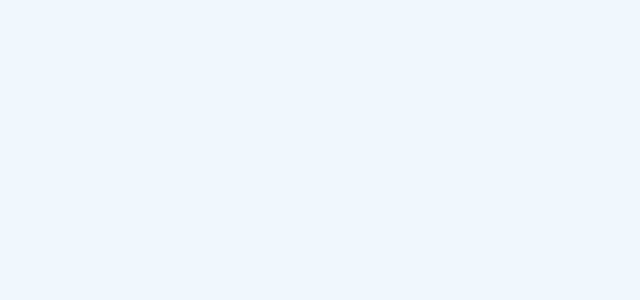
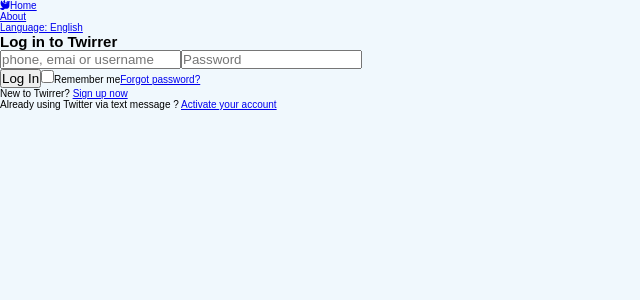
Before and after one commit to levisstrauss/react-twirrer, a React (Create React App) app: page /login in a window 1280 px wide. Before the commit this address had no page. Shown: the top 300 px of the page, without its empty margins (0-640 px from the left). Built offline with nearby package versions, Linux system fonts and the light colour scheme.

Commit message:
Created the structure of login page

```diff
--- a/package.json
+++ b/package.json
@@ -45,5 +45,8 @@
       "last 1 firefox version",
       "last 1 safari version"
     ]
+  },
+  "devDependencies": {
+    "@babel/plugin-proposal-private-property-in-object": "^7.21.11"
   }
 }
--- a/src/App.tsx
+++ b/src/App.tsx
@@ -1,9 +1,6 @@
 import React from 'react';
 import './App.css';
 import RoutesConfig from './routes/routes';
-
-
-// import RoutesConfig from './routes/routes';
 
 const App = () => {
   return (
--- a/src/components/MiddleContent/ MiddleContent.tsx
+++ b/src/components/MiddleContent/ MiddleContent.tsx
@@ -1,4 +1,3 @@
-import React from "react";
 import { FontAwesomeIcon } from "@fortawesome/react-fontawesome";
 import { faDove } from "@fortawesome/free-solid-svg-icons";
 
--- /dev/null
+++ b/src/components/Navigation/Navigation.tsx
@@ -0,0 +1,21 @@
+import { FontAwesomeIcon } from '@fortawesome/react-fontawesome';
+import { faDove } from "@fortawesome/free-solid-svg-icons";
+
+
+import './css/styles.css';
+
+
+const Navigation = () => {
+    return (
+        <ul>
+            <li className='brand'>
+                <a href='#'><FontAwesomeIcon icon={faDove} className="login-icon"/>Home</a>
+            </li>
+            <li><a href='#'>About</a></li>
+            <li><a href='#'>Language: English</a></li>
+     </ul>
+    )
+}
+
+
+export default Navigation;
--- /dev/null
+++ b/src/components/Navigation/index.ts
@@ -0,0 +1 @@
+export { default } from "./Navigation";
--- a/src/pages/Login/Login.tsx
+++ b/src/pages/Login/Login.tsx
@@ -1,32 +1,37 @@
-import { faMagnifyingGlass, faUserGroup, faComment } from "@fortawesome/free-solid-svg-icons";
-import LoginForm from "../../components/LoginForm";
-import MiddleContent from "../../components/MiddleContent";
-import Footer from "../../components/Footer";
-import LeftContentItem from "../../components/LeftContentItem";
 
-import './css/styles.css'
+import LoginForm from '../../components/LoginForm';
+import Navigation from '../../components/Navigation';
+
+import './css/styles.css';
 
 
 const Login = () => {
     return (
-        <section className="main-page">
-            {/* ----------- left side -------- */}
-            <div className="left">
-                <div className="left-content">
-                    <LeftContentItem icon={faMagnifyingGlass} text="Find your interest" />
-                    <LeftContentItem icon={faUserGroup} text="Explore what people are talking about" />
-                    <LeftContentItem icon={faComment} text="Join the people" />
-                </div>
+        <section className='login-page'>
+           <Navigation />
+
+           <div className='login'>
+            <div className='login-content'>
+                <h2>Log in to Twirrer</h2>
+                <form className='login-form'>
+                    <input type='text' placeholder='phone, emai or username' />
+                    <input type='password' placeholder='Password' />
+                    <div>
+                        <button type='button' className='login-form-btn'>Log In</button>
+                        <input type='checkbox' className='login-form-checkbox' id='check'/>
+                        <label htmlFor='check'>Remember me</label>
+                        <a href='#'>Forgot password?</a>
+                    </div>
+                </form>
             </div>
-            {/* ----------- right side -------- */}
-            <div className="right">
-                <LoginForm />
-                <MiddleContent />
-            </div>
-            {/* ----------- footer -------- */}
-            <Footer />
+            <footer className='login-footer'>
+                <p>New to Twirrer? <a href='#'>Sign up now</a></p>
+                <p>Already using Twitter via text message ? <a href='#'>Activate your account</a></p>
+            </footer>
+           </div>
         </section>
-    );
-};
+    )
+}
+
 
 export default Login;
--- a/src/pages/Login/index.ts
+++ b/src/pages/Login/index.ts
@@ -1 +1 @@
-export { default } from "./Login"
+export { default } from "./Login";
--- /dev/null
+++ b/src/pages/Main/Main.tsx
@@ -0,0 +1,32 @@
+import { faMagnifyingGlass, faUserGroup, faComment } from "@fortawesome/free-solid-svg-icons";
+import LoginForm from "../../components/LoginForm";
+import MiddleContent from "../../components/MiddleContent";
+import Footer from "../../components/Footer";
+import LeftContentItem from "../../components/LeftContentItem";
+
+import './css/styles.css'
+
+
+const Login = () => {
+    return (
+        <section className="main-page">
+            {/* ----------- left side -------- */}
+            <div className="left">
+                <div className="left-content">
+                    <LeftContentItem icon={faMagnifyingGlass} text="Find your interest" />
+                    <LeftContentItem icon={faUserGroup} text="Explore what people are talking about" />
+                    <LeftContentItem icon={faComment} text="Join the people" />
+                </div>
+            </div>
+            {/* ----------- right side -------- */}
+            <div className="right">
+                <LoginForm />
+                <MiddleContent />
+            </div>
+            {/* ----------- footer -------- */}
+            <Footer />
+        </section>
+    );
+};
+
+export default Login;
--- /dev/null
+++ b/src/pages/Main/css/styles.css
@@ -0,0 +1,32 @@
+/*--------- Section styling------------*/
+.main-page {
+    width: 100%;
+    height: 100vh;
+    display: grid;
+    grid-template-columns: repeat(2, 1fr);
+    grid-template-rows: 1fr min-content;
+}
+
+.left {
+  grid-column: 1 / 2;
+  grid-row: 1 / 2;
+  background-color: #1aa1f5;
+  /* ----- Center the content ----- */
+  display: flex;
+  justify-content: center;
+  align-items: center;
+}
+
+.left-content div{
+  display: flex;
+  align-items: center;
+  margin: 4rem;
+  color: white;
+}
+
+/* ------ right content ----- */
+.right {
+  grid-column:  2 / -1;
+  grid-row: 1 / 2;
+  position: relative;
+}
--- /dev/null
+++ b/src/pages/Main/index.ts
@@ -0,0 +1 @@
+export { default } from "./Main"
--- a/src/routes/routes.tsx
+++ b/src/routes/routes.tsx
@@ -1,15 +1,18 @@
 import React from 'react';
 import { BrowserRouter as Router, Route, Routes } from 'react-router-dom';
-import Login from "../pages/Login"
+import Main from '../pages/Main';
+import Login from '../pages/Login'
 // import PatientDetail from './pages/PatientDetail';
 
 const RoutesConfig = () => (
   <Router>
     <Routes>
-      <Route path="/" element={<Login />} />
-      {/* <Route path="/patient/:id" element={<PatientDetail />} /> */}
+      <Route path="/" element={<Main />} />
+      <Route path="/login" element={<Login />} />
     </Routes>
   </Router>
 );
 
 export default RoutesConfig;
+
+ {/* <Route path="/patient/:id" element={<PatientDetail />} /> */}
```
Also changed, not shown: src/components/Navigation/css/styles.css (added), 1 other file (tests, documents, lock files or other folders).
